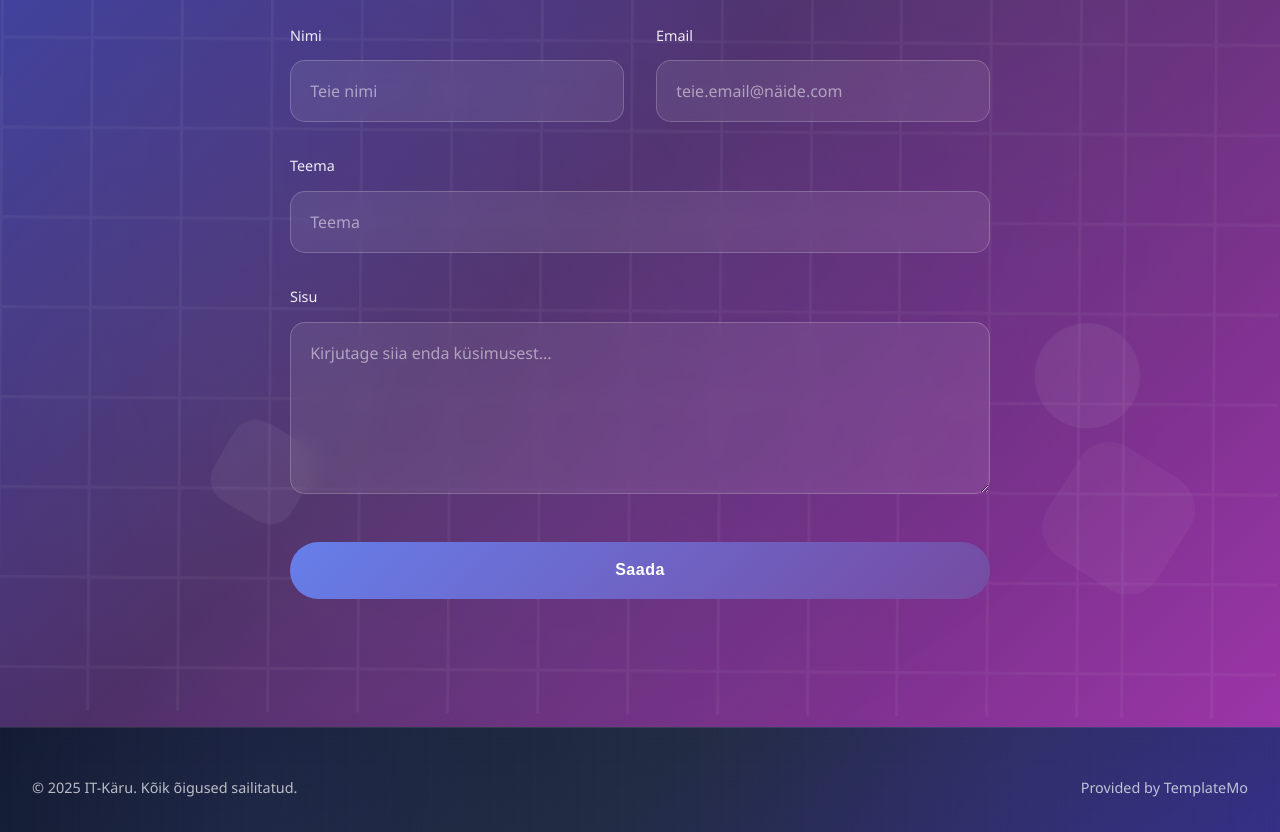
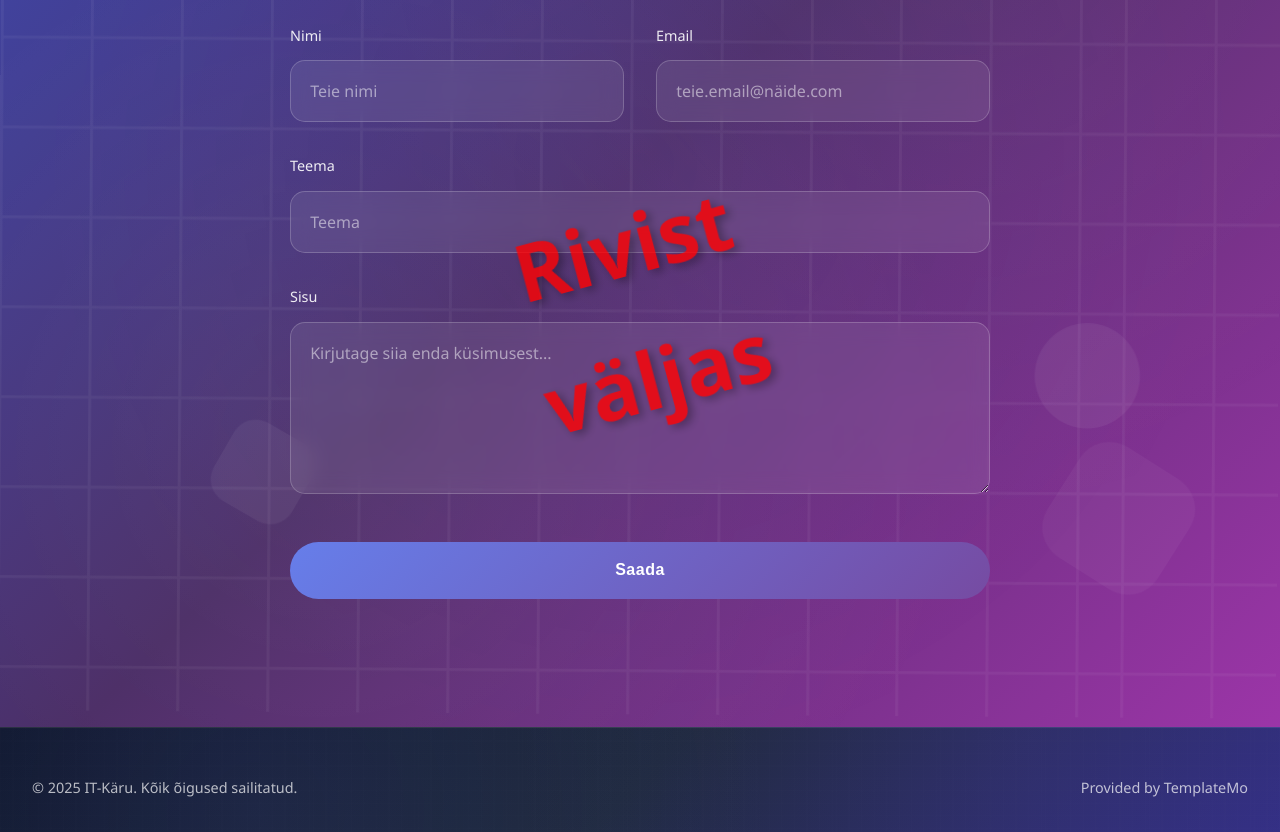
Before and after one commit to UnyCat7/ITCartSite, a plain HTML site: page index.html in a window 1280 px wide. Shown: the part 4800-5632 px from the top of the page. Drawn offline with Linux system fonts and the light colour scheme.

Commit message:
Add files via upload

```diff
--- a/index.html
+++ b/index.html
@@ -190,6 +190,8 @@
                 <h3 class="fade-in">info@it-käru.ee</h3>
                 <p class="fade-in">või kirjutage meile siit:</p>
                 <form class="contact-form fade-in">
+                    <div class="form-warning">Rivist väljas</div>
+
                     <div class="form-row">
                         <div class="form-group">
                             <label for="name">Nimi</label>
--- a/style.css
+++ b/style.css
@@ -1204,3 +1204,19 @@ section {
         padding: 0 1rem;
     }
 }
+
+
+
+.form-warning {
+    position: fixed;
+    top: 50%;
+    left: 50%;
+    transform: translate(-50%, -50%) rotate(-15deg);
+    font-size: 80px;
+    color: red;
+    font-weight: 900;
+    z-index: 9999;
+    pointer-events: none; /* So it doesn't block clicks */
+    opacity: 0.8;
+    text-shadow: 4px 4px 10px rgba(0,0,0,0.4);
+}
```
